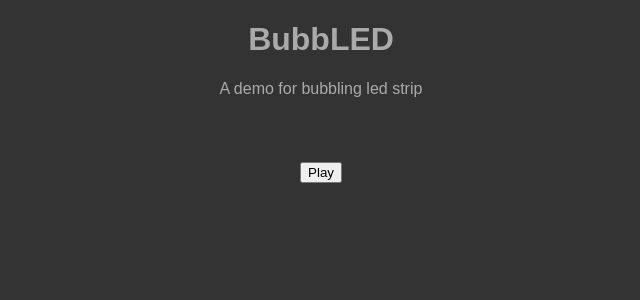
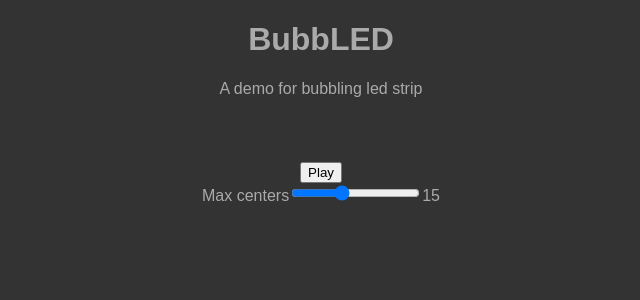
Before and after one commit to ldanet/bubbled, a React (Create React App) app: page / in a window 1280 px wide. Shown: the top 300 px of the page, without its empty margins (319-959 px from the left). Built offline with nearby package versions, Linux system fonts and the light colour scheme.

Commit message:
Add max center control

```diff
--- a/src/App.js
+++ b/src/App.js
@@ -13,6 +13,8 @@ center: {
 
 const range = (start, end) =>
   Array.from(Array(end - start + 1), (_, i) => start + i);
+
+const maxMaxCenters = ledNumber => Math.round(ledNumber / 4);
 
 const DEFAULT_COLOR = 'transparent';
 
@@ -30,6 +32,7 @@ class App extends Component {
     };
     this.calculateFrame = this.calculateFrame.bind(this);
     this.togglePlay = this.togglePlay.bind(this);
+    this.handleMaxCentersChange = this.handleMaxCentersChange.bind(this);
   }
 
   calculateFrame() {
@@ -126,6 +129,16 @@ class App extends Component {
     this.setState({ play: !this.state.play });
   }
 
+  handleMaxCentersChange(event) {
+    const maxCenters = event.currentTarget.value;
+    const numberOfCenters = this.state.centers.length;
+    let centers = this.state.centers;
+    if (maxCenters < numberOfCenters) {
+      centers = centers.slice(numberOfCenters - maxCenters, numberOfCenters);
+    }
+    this.setState({ maxCenters, centers });
+  }
+
   render() {
     return (
       <div className="App">
@@ -135,6 +148,21 @@ class App extends Component {
         <button onClick={this.togglePlay}>
           {this.state.play ? 'Pause' : 'Play'}
         </button>
+        <div className="control">
+          <label className="control__label" htmlFor="maxCenters">
+            Max centers
+          </label>
+          <input
+            type="range"
+            className="control__input control__input"
+            id="maxCenters"
+            min={1}
+            max={maxMaxCenters(this.state.ledNumber)}
+            value={this.state.maxCenters}
+            onChange={this.handleMaxCentersChange}
+          />
+          <span className="control__display">{this.state.maxCenters}</span>
+        </div>
       </div>
     );
   }
```
